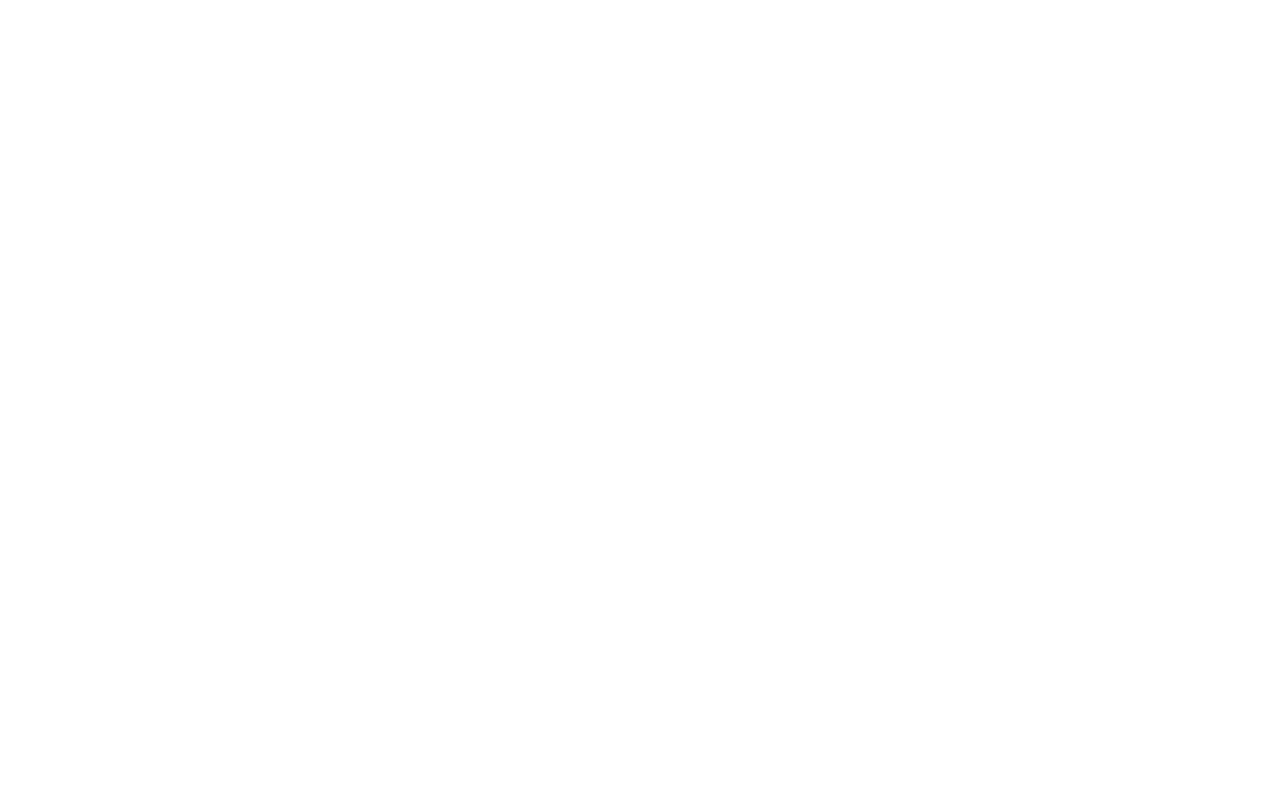
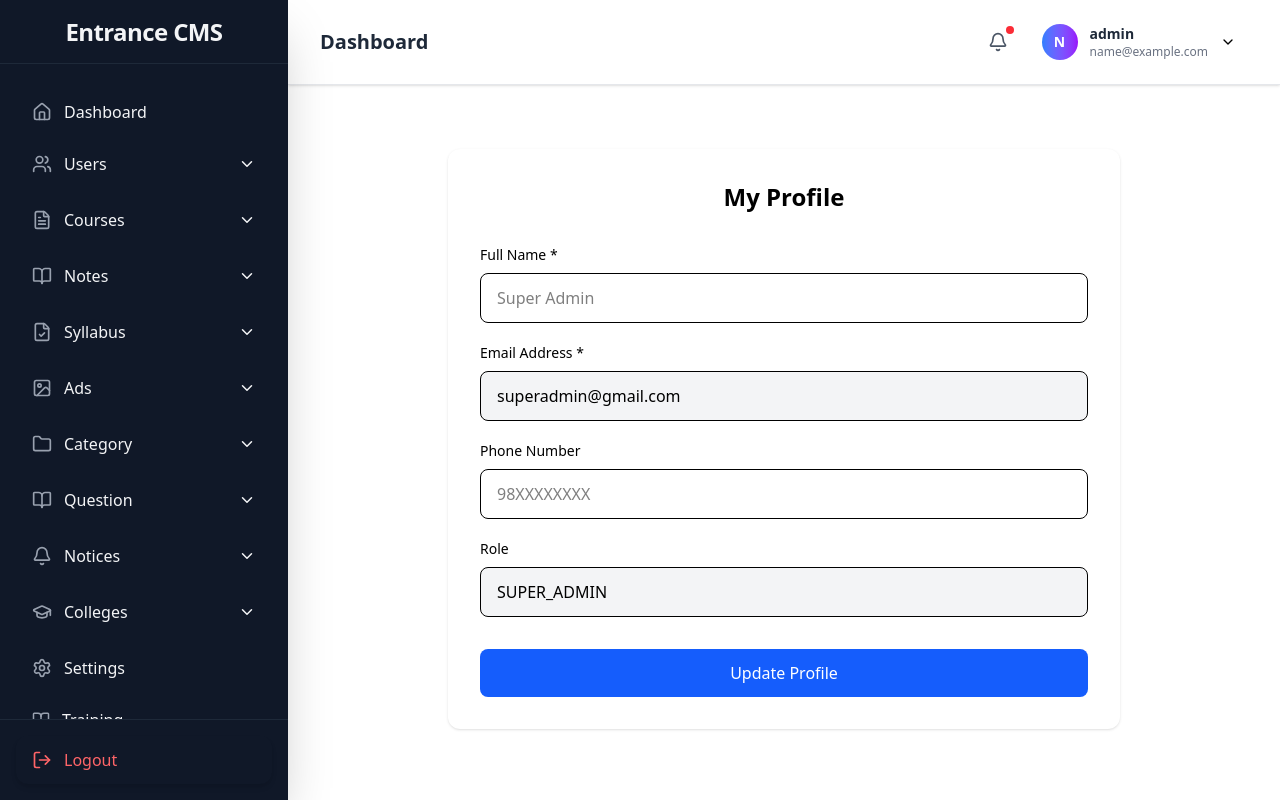
Before and after one commit to EntranceGateway/entrance_gateway_cms, a React (Vite) app: page /admin/profile in a window 1280 px wide. Before the commit this address had no page. Built offline with nearby package versions, Linux system fonts and the light colour scheme; sample sign-in values are in the browser's storage.

Commit message:
add profile and settings

```diff
--- a/package.json
+++ b/package.json
@@ -16,7 +16,7 @@
     "@tailwindcss/vite": "^4.1.17",
     "axios": "^1.13.2",
     "lucide-react": "^0.554.0",
-    "pdfjs-dist": "^5.4.449",
+    "pdfjs-dist": "^3.11.174",
     "react": "^19.2.0",
     "react-dom": "^19.2.0",
     "react-hot-toast": "^2.6.0",
--- a/src/App.jsx
+++ b/src/App.jsx
@@ -5,6 +5,8 @@ import { Suspense, lazy } from "react";
 
 import ProtectedRoute from "./Verification/ProtectedRoute";
 import Spinner from "../components/Spinner/Spinner";
+import AdminProfile from "./pages/admin/AdminProfile";
+import AdminSettings from "./pages/admin/AdminSettings";
 
 // Lazy load all pages
 const Dashboard = lazy(() => import("./pages/admin/Dashboard"));
@@ -45,6 +47,7 @@ export default function App() {
             {/* --------------------
                 Public Routes
             -------------------- */}
+
             <Route path="/admin/login" element={<Login />} />
             <Route path="/admin/register" element={<AdminRegister />} />
 
@@ -52,6 +55,8 @@ export default function App() {
                 Protected Routes
             -------------------- */}
             <Route element={<ProtectedRoute />}>
+              <Route path="/admin/profile" element={<AdminProfile />} />
+              <Route path="/admin/settings" element={<AdminSettings />} />
 
               {/* Dashboard */}
               <Route path="/" element={<Dashboard />} />
--- /dev/null
+++ b/src/pages/admin/AdminProfile.jsx
@@ -0,0 +1,73 @@
+import Layout from "../../../components/layout/Layout";
+
+export default function AdminProfile() {
+  return (
+    <Layout>
+      <div className="flex justify-center mt-10">
+        <div className="w-full max-w-2xl bg-white rounded-xl shadow p-8">
+
+          {/* Title */}
+          <h2 className="text-2xl font-semibold text-center mb-8">
+            My Profile
+          </h2>
+
+          {/* Full Name */}
+          <div className="mb-5">
+            <label className="block text-sm font-medium mb-2">
+              Full Name *
+            </label>
+            <input
+              type="text"
+              placeholder="Super Admin"
+              className="w-full border rounded-lg px-4 py-3 focus:outline-none focus:ring-2 focus:ring-blue-500"
+            />
+          </div>
+
+          {/* Email */}
+          <div className="mb-5">
+            <label className="block text-sm font-medium mb-2">
+              Email Address *
+            </label>
+            <input
+              type="email"
+              value="superadmin@gmail.com"
+              disabled
+              className="w-full border rounded-lg px-4 py-3 bg-gray-100 cursor-not-allowed"
+            />
+          </div>
+
+          {/* Phone */}
+          <div className="mb-5">
+            <label className="block text-sm font-medium mb-2">
+              Phone Number
+            </label>
+            <input
+              type="text"
+              placeholder="98XXXXXXXX"
+              className="w-full border rounded-lg px-4 py-3 focus:outline-none focus:ring-2 focus:ring-blue-500"
+            />
+          </div>
+
+          {/* Role */}
+          <div className="mb-8">
+            <label className="block text-sm font-medium mb-2">
+              Role
+            </label>
+            <input
+              type="text"
+              value="SUPER_ADMIN"
+              disabled
+              className="w-full border rounded-lg px-4 py-3 bg-gray-100 cursor-not-allowed"
+            />
+          </div>
+
+          {/* Button */}
+          <button className="w-full bg-blue-600 text-white py-3 rounded-lg font-medium hover:bg-blue-700 transition">
+            Update Profile
+          </button>
+
+        </div>
+      </div>
+    </Layout>
+  );
+}
--- /dev/null
+++ b/src/pages/admin/AdminSettings.jsx
@@ -0,0 +1,120 @@
+import Layout from "../../../components/layout/Layout";
+
+export default function AdminSettings() {
+  return (
+    <Layout>
+      <div className="flex justify-center mt-10">
+        <div className="w-full max-w-2xl space-y-8">
+
+          {/* ================= Profile Settings ================= */}
+          <div className="bg-white rounded-xl shadow p-8">
+            <h2 className="text-2xl font-semibold text-center mb-8">
+              Settings
+            </h2>
+
+            <h3 className="text-lg font-medium mb-6">
+              Profile Settings
+            </h3>
+
+            <div className="mb-5">
+              <label className="block text-sm font-medium mb-2">
+                Admin Name *
+              </label>
+              <input
+                type="text"
+                placeholder="Super Admin"
+                className="w-full border rounded-lg px-4 py-3 focus:ring-2 focus:ring-blue-500 outline-none"
+              />
+            </div>
+
+            <div className="mb-5">
+              <label className="block text-sm font-medium mb-2">
+                Email Address *
+              </label>
+              <input
+                type="email"
+                value="superadmin@gmail.com"
+                disabled
+                className="w-full border rounded-lg px-4 py-3 bg-gray-100 cursor-not-allowed"
+              />
+            </div>
+
+            <div className="mb-6">
+              <label className="block text-sm font-medium mb-2">
+                Phone Number
+              </label>
+              <input
+                type="text"
+                placeholder="98XXXXXXXX"
+                className="w-full border rounded-lg px-4 py-3 focus:ring-2 focus:ring-blue-500 outline-none"
+              />
+            </div>
+
+            <button className="w-full bg-blue-600 text-white py-3 rounded-lg font-medium hover:bg-blue-700 transition">
+              Save Changes
+            </button>
+          </div>
+
+          {/* ================= Security ================= */}
+          <div className="bg-white rounded-xl shadow p-8">
+            <h3 className="text-lg font-medium mb-6">
+              Security
+            </h3>
+
+            <div className="mb-5">
+              <label className="block text-sm font-medium mb-2">
+                Current Password *
+              </label>
+              <input
+                type="password"
+                className="w-full border rounded-lg px-4 py-3"
+              />
+            </div>
+
+            <div className="mb-5">
+              <label className="block text-sm font-medium mb-2">
+                New Password *
+              </label>
+              <input
+                type="password"
+                className="w-full border rounded-lg px-4 py-3"
+              />
+            </div>
+
+            <div className="mb-6">
+              <label className="block text-sm font-medium mb-2">
+                Confirm Password *
+              </label>
+              <input
+                type="password"
+                className="w-full border rounded-lg px-4 py-3"
+              />
+            </div>
+
+            <button className="w-full bg-blue-600 text-white py-3 rounded-lg font-medium hover:bg-blue-700 transition">
+              Update Password
+            </button>
+          </div>
+
+          {/* ================= Notifications ================= */}
+          <div className="bg-white rounded-xl shadow p-8">
+            <h3 className="text-lg font-medium mb-6">
+              Notifications
+            </h3>
+
+            <div className="flex items-center justify-between mb-4">
+              <span>Email Notifications</span>
+              <input type="checkbox" className="h-5 w-5" />
+            </div>
+
+            <div className="flex items-center justify-between">
+              <span>Push Notifications</span>
+              <input type="checkbox" className="h-5 w-5" />
+            </div>
+          </div>
+
+        </div>
+      </div>
+    </Layout>
+  );
+}
```
Also changed, not shown: 1 other file (tests, documents, lock files or other folders).
